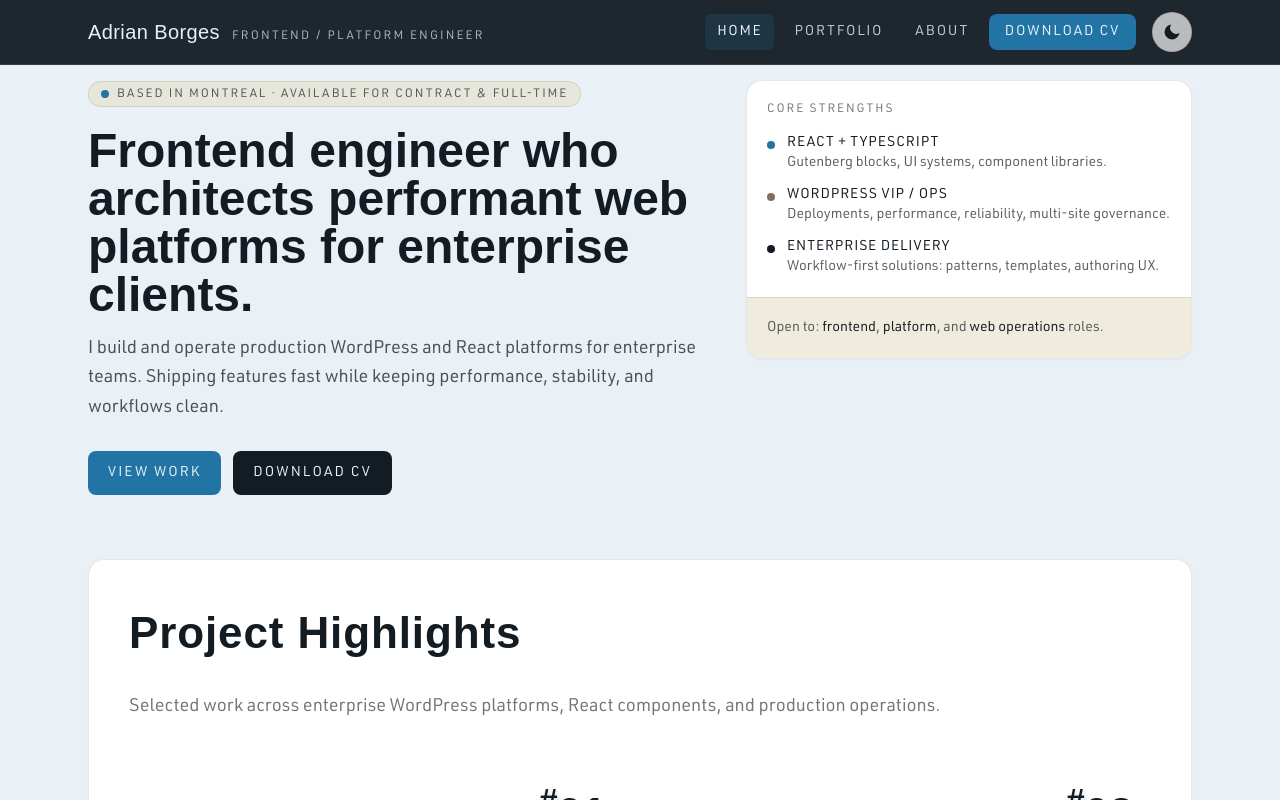
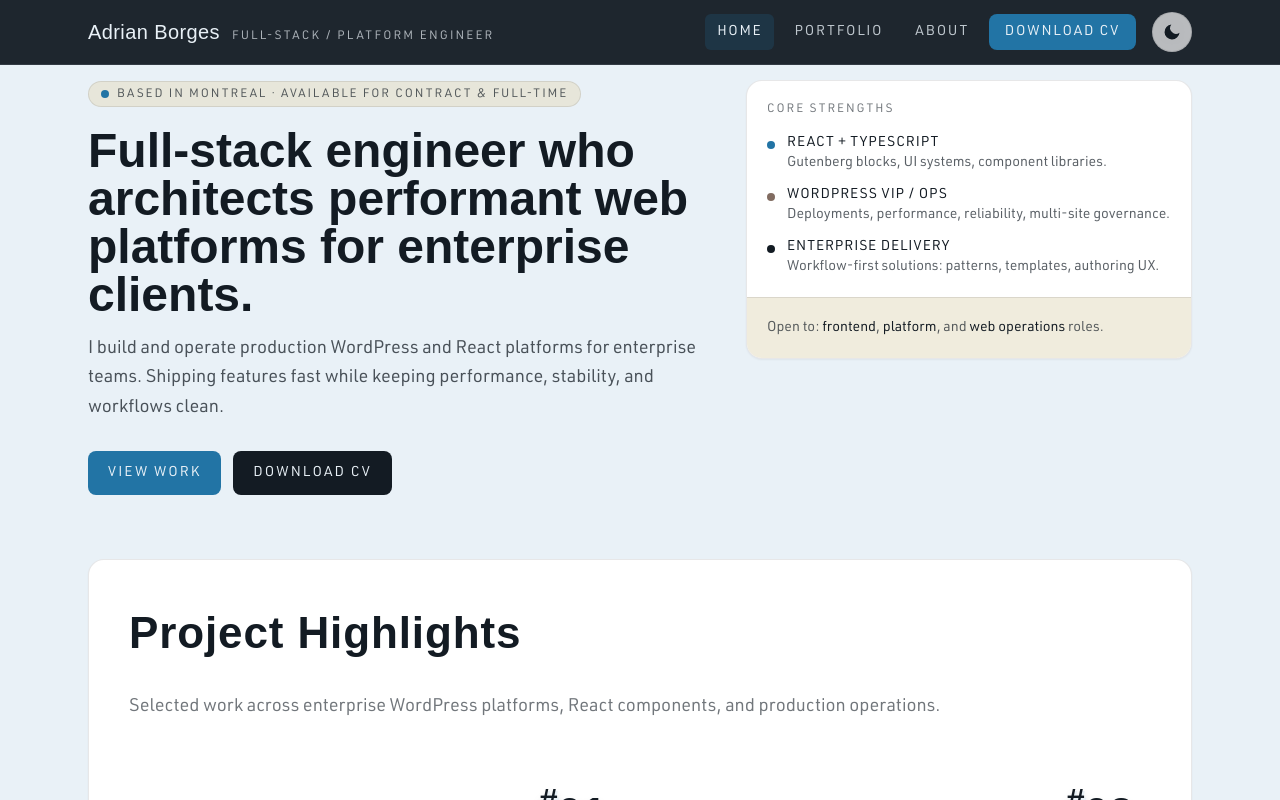
Before and after one commit to AdrianKitsu/my-portfolio, a React (Create React App) app: page / in a window 1280 px wide. Shown: the top 800 px of the page. Built offline with nearby package versions, Linux system fonts and the light colour scheme; a web font is replaced by a local one.

Commit message:
text update

```diff
--- a/src/components/Hero.tsx
+++ b/src/components/Hero.tsx
@@ -17,7 +17,7 @@ const Hero = () => {
           </div>
 
           <h1 className="mt-5 font-caslon text-4xl sm:text-5xl leading-tight text-ink dark:text-surface">
-            Frontend engineer who architects performant web platforms for
+            Full-stack engineer who architects performant web platforms for
             enterprise clients.
           </h1>
 
--- a/src/components/Navbar.tsx
+++ b/src/components/Navbar.tsx
@@ -84,7 +84,7 @@ const Navbar = () => {
                 Adrian Borges
               </span>
               <span className="hidden sm:inline font-urw text-xs tracking-[0.18em] uppercase text-surface/70">
-                Frontend / Platform Engineer
+                Full-stack / Platform Engineer
               </span>
             </NavLink>
 
```
